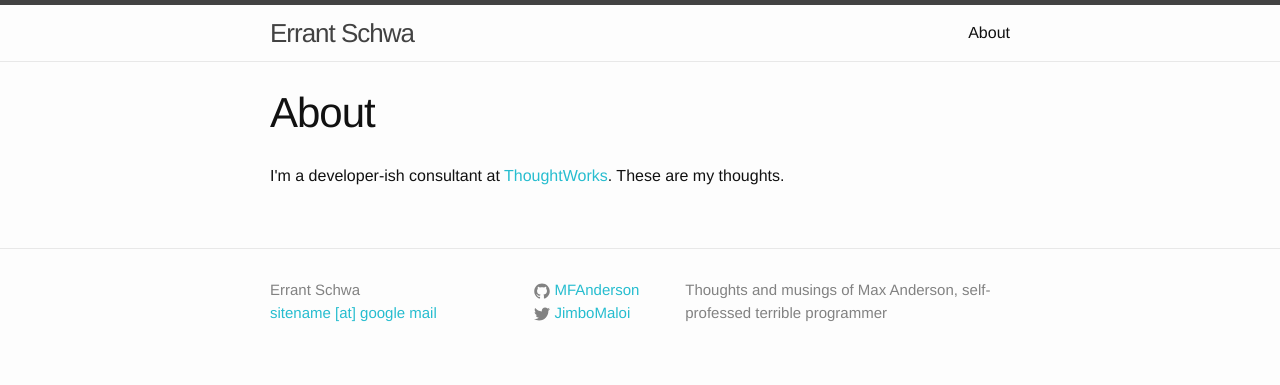
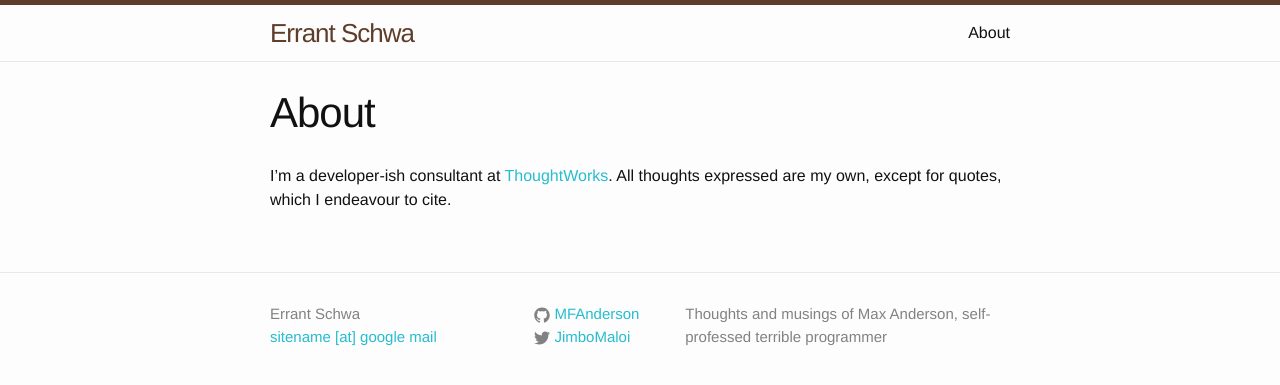
Before and after one commit to MFAnderson/MFAnderson.github.io, a Jekyll site: the page built from about.md, in a window 1280 px wide. Shown: the top 385 px of the page. Built offline with Jekyll 4.4.1, drawn with Linux system fonts in a browser that asks for light colours.

Commit message:
cited quote, added colours

```diff
--- a/_posts/2015-05-13-hello-world.markdown
+++ b/_posts/2015-05-13-hello-world.markdown
@@ -5,7 +5,7 @@
 
 So I'm finally actually getting this up and running. Realized I have literally 0 need for a dynamic site, though it was a fun exercise in wiring Markdown rendering into HAML. So now I'm using Jekyll! Hooray!
 
-Here's a thought to get started:
+Here's a thought to get started, courtesy of [tef](http://programmingisterrible.com) on SA:
 
 > comments are the things you would say in a code review, they are there as apologies to your future self.
 <!--jump-->
--- a/_sass/_layout.scss
+++ b/_sass/_layout.scss
@@ -2,7 +2,7 @@
  * Site header
  */
 .site-header {
-    border-top: 5px solid $grey-color-dark;
+    border-top: 5px solid $brand-color-2;
     border-bottom: 1px solid $grey-color-light;
     min-height: 56px;
 
@@ -19,7 +19,7 @@
 
     &,
     &:visited {
-        color: $grey-color-dark;
+        color: $brand-color-2;
     }
 }
 
--- a/about.md
+++ b/about.md
@@ -4,4 +4,5 @@
 permalink: /about/
 ---
 
-I\'m a developer-ish consultant at [ThoughtWorks](http://www.thoughtworks.com). These are my thoughts.
+I'm a developer-ish consultant at [ThoughtWorks](http://www.thoughtworks.com).
+All thoughts expressed are my own, except for quotes, which I endeavour to cite.
--- a/css/main.scss
+++ b/css/main.scss
@@ -16,7 +16,7 @@
 $text-color:       #111;
 $background-color: #fdfdfd;
 $brand-color:      #26bdcf;
-
+$brand-color-2:    #5e3e2a;
 $grey-color:       #828282;
 $grey-color-light: lighten($grey-color, 40%);
 $grey-color-dark:  darken($grey-color, 25%);
```
